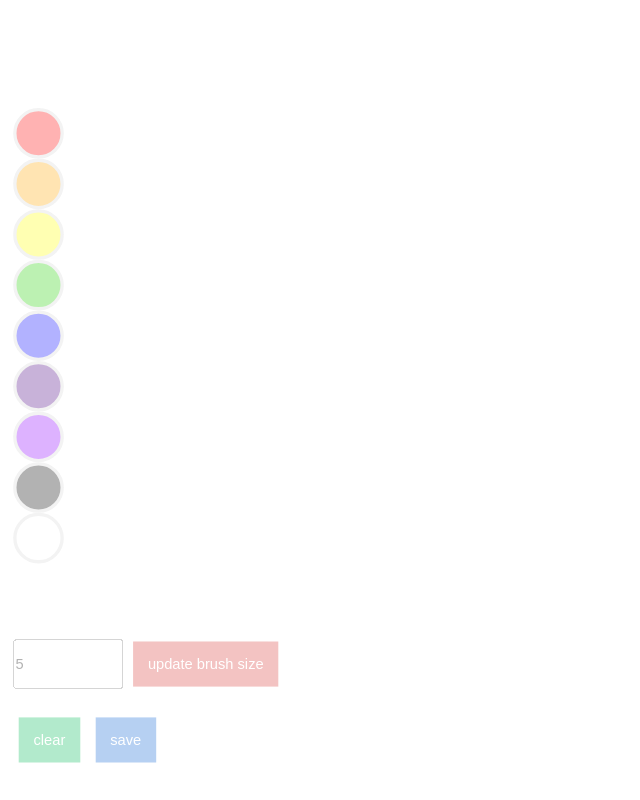
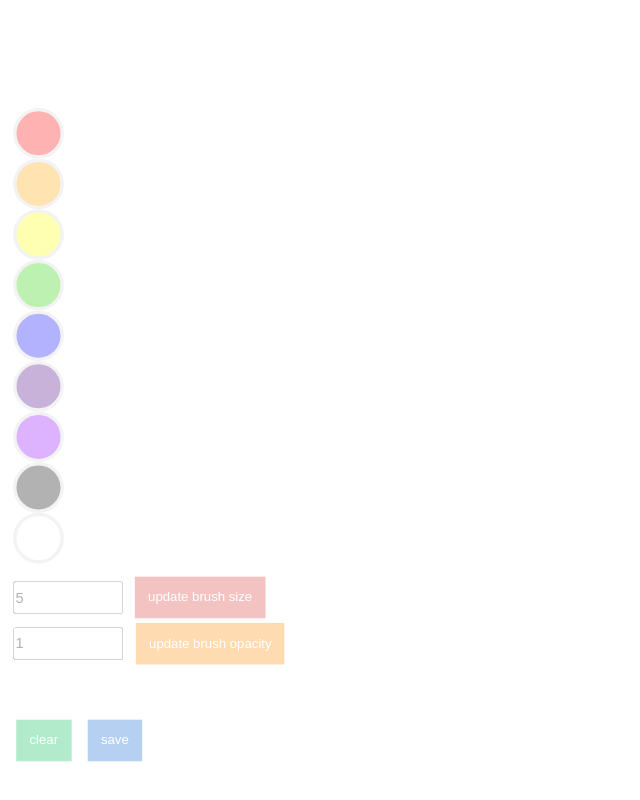
Before and after one commit to ScarletKnight310/JS-DrawingApp, a plain HTML site: page index.html in a window 1280 px wide. Shown: the whole page, without its empty margins (0-640 px from the left). Drawn offline with Linux system fonts and the light colour scheme.

Commit message:
Added opacity changer

```diff
--- a/index.html
+++ b/index.html
@@ -19,12 +19,10 @@
         <div class="clr" data-clr="#8F00FF"></div> <!--7-->
         <div class="clr" data-clr="#000"></div> <!--8-->
         <div class="clr" data-clr="#FFFFFF"></div> <!--9-->
-        <pre class="tab">
-
-
-        </pre>
         <input type="text" id="thick" name="thick">
         <button class="thickBtn">update brush size</button>
+        <input type="text" id="opacity" name="opacity">
+        <button class="opaBtn">update brush opacity</button>
         <button class="clear">clear</button>
         <button class="save">save</button>
     </div>
--- a/main.js
+++ b/main.js
@@ -7,8 +7,10 @@ const ctx = canvas.getContext("2d")
 let prevX = null
 let prevY = null
 
-ctx.lineWidth = 5
+ctx.lineWidth=5
+ctx.globalAlpha=1
 document.getElementById("thick").value = ctx.lineWidth
+document.getElementById("opacity").value = ctx.globalAlpha
 let draw = false
 
 // Draw Actions
@@ -47,8 +49,13 @@ clrs.forEach(clr => {
 //---- Brush Thickness
 let thickBtn = document.querySelector(".thickBtn")
 thickBtn.addEventListener("click", () => {
-    let thickness = document.getElementById("thick").value
-    ctx.lineWidth = thickness
+    ctx.lineWidth = document.getElementById("thick").value
+})
+
+//---- Brush Opacity
+let opaBtn = document.querySelector(".opaBtn")
+opaBtn.addEventListener("click", function(){
+    ctx.globalAlpha = document.getElementById("opacity").value
 })
 
 //---- Clear
--- a/style.css
+++ b/style.css
@@ -63,23 +63,28 @@
 }
 input {
     width: 100;
-    height: 45;
+    height: 30;
 }
 button{
-    margin: 10% 2% 0%;
     border: none;
     outline: none;
     padding: 1em;
     color: #fff;
+    transform: scale(.9);
 }
 button:hover{
-    transform: scale(1.2);
+    transform: scale(1);
 }
 .thickBtn{
     background-color: #d83a35;
+    margin: 4% 2% 0% 0%;
+}
+.opaBtn{
+    background-color: #ff8800;
 }
 .clear{
     background-color: #03bb56;
+    margin: 18% 2% 0% 0%;
 }
 .save{
     background-color: #0f65d4;
```
